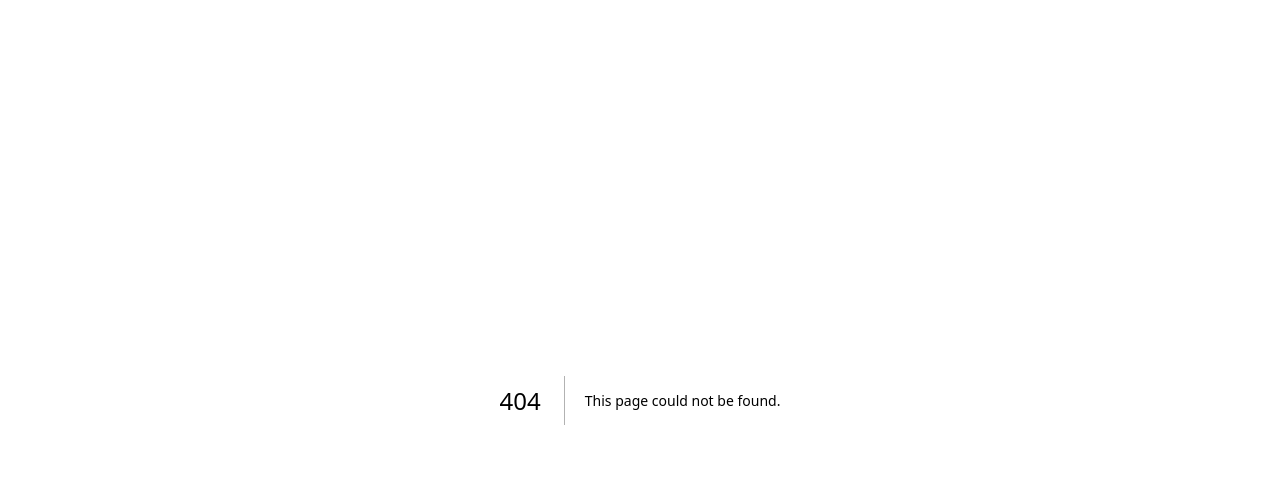
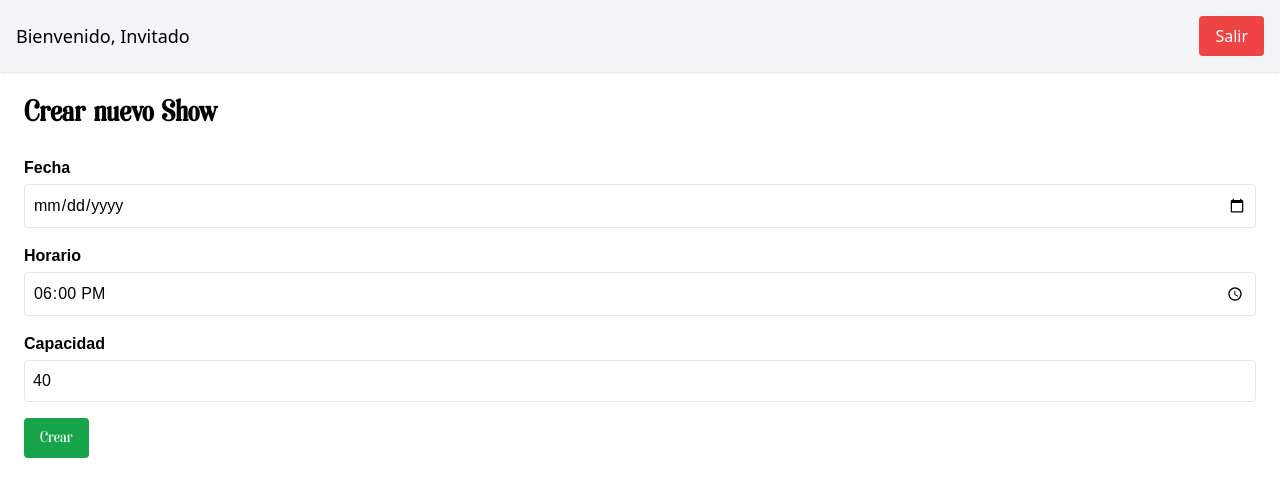
Before and after one commit to julord87/tablado, a Next.js app: page /admin/shows/new in a window 1280 px wide. Before the commit this address had no page. Shown: the top 496 px of the page. Built offline with nearby package versions, Linux system fonts and the light colour scheme; no server answers.

Commit message:
Add show management functionality; implement show creation and listing pages, update database schema for show times

```diff
--- /dev/null
+++ b/prisma/lib/index.ts
@@ -0,0 +1,4 @@
+
+
+
+export * from './prisma';
--- /dev/null
+++ b/src/actions/showActions.ts
@@ -0,0 +1,36 @@
+"use server";
+
+import { prisma } from "../../prisma/lib/prisma";
+import { revalidatePath } from "next/cache";
+
+interface ShowInput {
+  date: string;
+  time: string;
+  capacity: number;
+}
+
+export async function getShows() {
+    return await prisma.show.findMany({
+      orderBy: {
+        date: "asc",
+      },
+    });
+  }
+
+export async function createShow({ date, time, capacity }: ShowInput) {
+  if (!date || !time || !capacity) {
+    throw new Error("Todos los campos son obligatorios");
+  }
+
+  await prisma.show.create({
+    data: {
+      date: new Date(date),
+      time: time,
+      capacity: capacity, // <- así directo
+    },
+  });
+
+
+
+  revalidatePath("/admin/shows");
+}
--- /dev/null
+++ b/src/app/admin/shows/new/page.tsx
@@ -0,0 +1,80 @@
+// src/app/admin/shows/new/page.tsx
+
+"use client";
+
+import { createShow } from "@/actions/showActions";
+import { useRouter } from "next/navigation";
+import { toast } from "sonner";
+import { useState } from "react";
+
+export default function CreateShowPage() {
+  const router = useRouter();
+  const [date, setDate] = useState("");
+  const [time, setTime] = useState("18:00");
+  const [capacity, setCapacity] = useState(40);
+
+  const handleSubmit = async (e: React.FormEvent) => {
+    e.preventDefault();
+
+    await createShow({
+      date,
+      time: time as "SIX_PM" | "SEVEN_THIRTY" | "NINE_PM",
+      capacity,
+    });
+
+    toast.success("✅ Show creado exitosamente!");
+
+    setTimeout(() => {
+      router.push("/admin/shows");
+    }, 1500);
+  };
+
+  return (
+    <div className="p-6">
+      <h1 className="text-3xl font-bold mb-6">Crear nuevo Show</h1>
+
+      <form onSubmit={handleSubmit} className="space-y-4">
+        <div>
+          <label className="block mb-1 font-semibold">Fecha</label>
+          <input
+            type="date"
+            value={date}
+            onChange={(e) => setDate(e.target.value)}
+            className="border p-2 rounded w-full"
+            required
+          />
+        </div>
+
+        <div>
+          <label className="block mb-1 font-semibold">Horario</label>
+          <input
+            type="time"
+            value={time}
+            onChange={(e) => setTime(e.target.value)}
+            className="border p-2 rounded w-full"
+            required
+          />
+        </div>
+
+        <div>
+          <label className="block mb-1 font-semibold">Capacidad</label>
+          <input
+            type="number"
+            value={capacity}
+            onChange={(e) => setCapacity(Number(e.target.value))}
+            className="border p-2 rounded w-full"
+            required
+            min={1}
+          />
+        </div>
+
+        <button
+          type="submit"
+          className="bg-green-600 text-white px-4 py-2 rounded hover:bg-green-700"
+        >
+          Crear
+        </button>
+      </form>
+    </div>
+  );
+}
--- /dev/null
+++ b/src/app/admin/shows/page.tsx
@@ -0,0 +1,46 @@
+// src/app/admin/shows/page.tsx
+
+import { getShows } from "@/actions/showActions";
+import Link from "next/link";
+
+export default async function ShowListPage() {
+  const shows = await getShows();
+
+  return (
+    <div className="p-6">
+      <h1 className="text-3xl font-bold mb-4">Shows</h1>
+
+      <Link
+        href="/admin/shows/new"
+        className="bg-blue-600 text-white px-4 py-2 rounded hover:bg-blue-700"
+      >
+        Crear Show
+      </Link>
+
+      <div className="mt-6">
+        {shows.length === 0 ? (
+          <p>No hay shows programados.</p>
+        ) : (
+          <table className="w-full mt-4">
+            <thead>
+              <tr className="text-left border-b">
+                <th className="py-2">Fecha</th>
+                <th className="py-2">Horario</th>
+                <th className="py-2">Capacidad</th>
+              </tr>
+            </thead>
+            <tbody>
+              {shows.map((show) => (
+                <tr key={show.id} className="border-b">
+                  <td className="py-2">{new Date(show.date).toLocaleDateString()}</td>
+                  <td className="py-2">{show.time.replace('_', '').replace('_', ':')}</td>
+                  <td className="py-2">{show.capacity}</td>
+                </tr>
+              ))}
+            </tbody>
+          </table>
+        )}
+      </div>
+    </div>
+  );
+}
```
Also changed, not shown: 2 other files (tests, documents, lock files or other folders).
